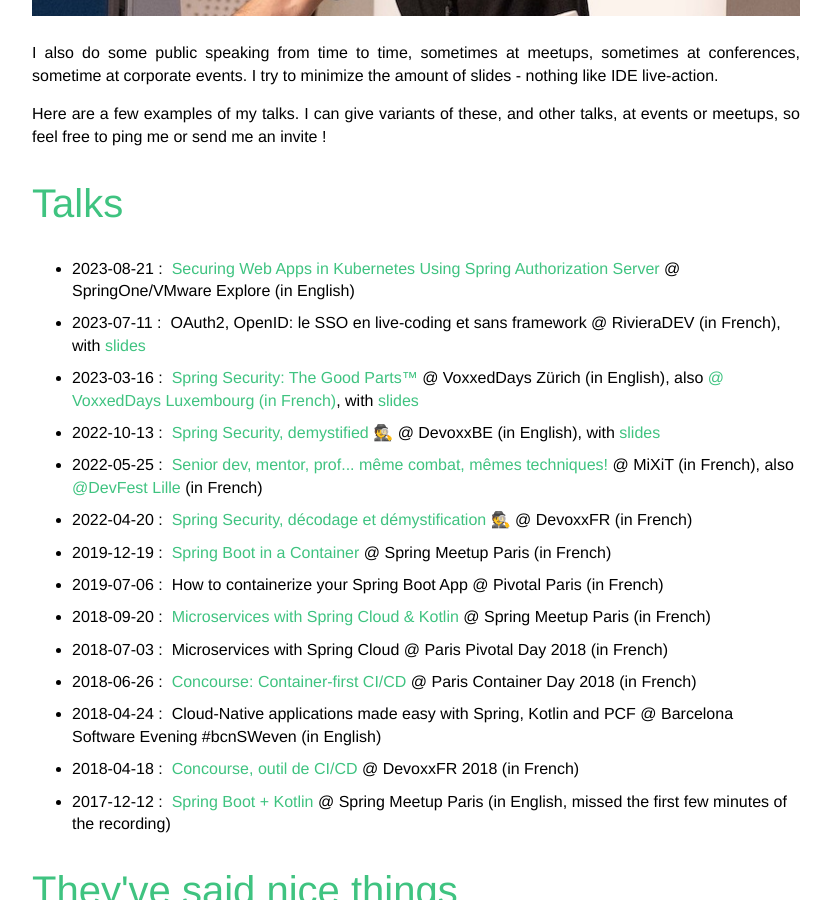
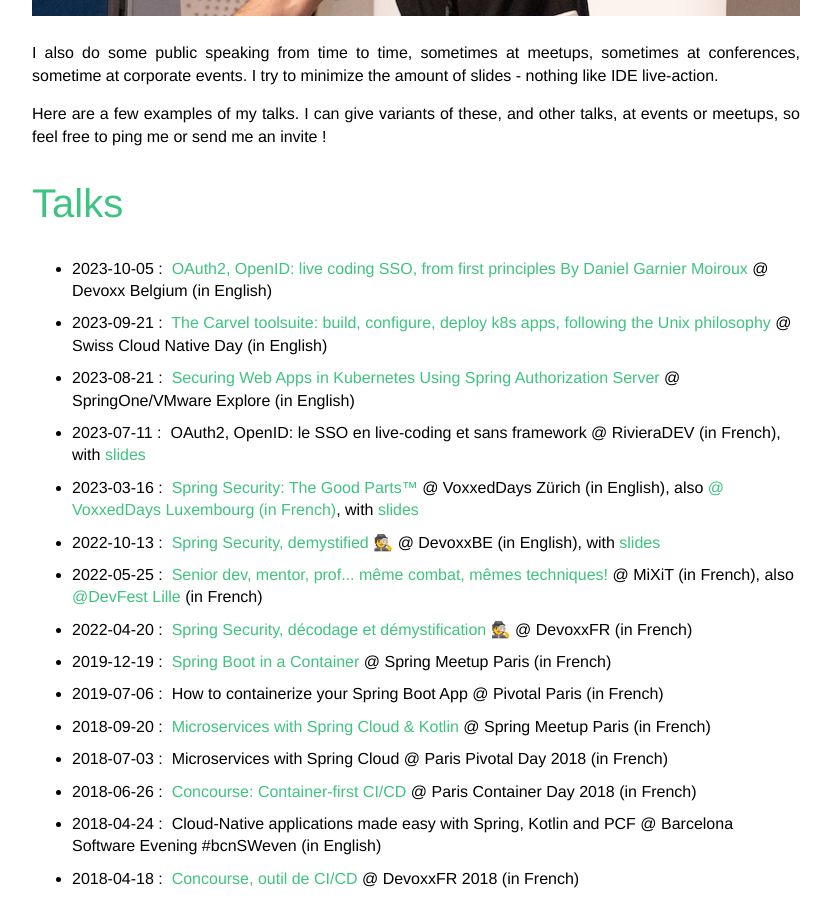
Before and after one commit to Kehrlann/kehrlann.github.io, a Jekyll site: the page built from talks.md, in a window 1280 px wide and 900 px high, scrolled down 564 px. Shown: the whole window, without its empty margins (224-1055 px from the left). Built offline with Jekyll 4.4.1, drawn with Linux system fonts in a browser that asks for light colours.

Commit message:
talks: add Carvel cloudnativeday and OAuth2 Devoxx

```diff
--- a/talks.md
+++ b/talks.md
@@ -22,6 +22,16 @@
 <h1>Talks</h1>
 
 <ul class="no-justify roomy-list">
+    <li>
+        <span>2023-10-05 :&nbsp;</span>
+        <a href="https://www.youtube.com/watch?v=wP4TVTvYL0Y" target="_blank" rel="noopener">OAuth2, OpenID: live coding SSO, from first principles By Daniel Garnier Moiroux </a>
+        <span>@ Devoxx Belgium (in English)</span>
+    </li>
+    <li>
+        <span>2023-09-21 :&nbsp;</span>
+        <a href="https://www.youtube.com/watch?v=Tm2n674Q8aY" target="_blank" rel="noopener">The Carvel toolsuite: build, configure, deploy k8s apps, following the Unix philosophy</a>
+        <span>@ Swiss Cloud Native Day (in English)</span>
+    </li>
     <li>
         <span>2023-08-21 :&nbsp;</span>
         <a href="https://www.youtube.com/watch?v=zU-_2UIDAc0" target="_blank" rel="noopener">Securing Web Apps in Kubernetes Using Spring Authorization Server</a>
```
